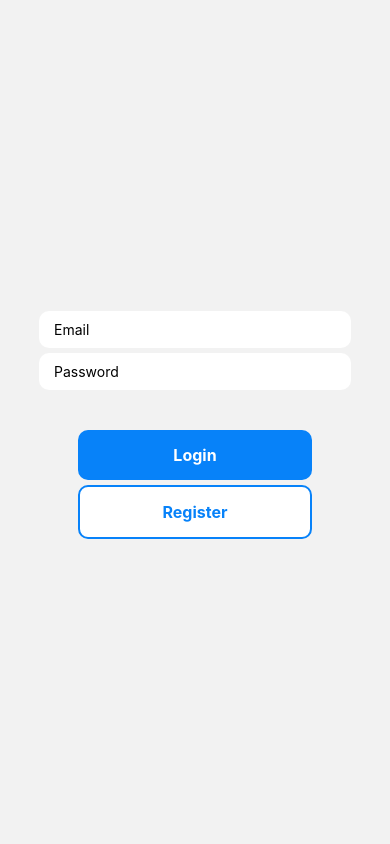
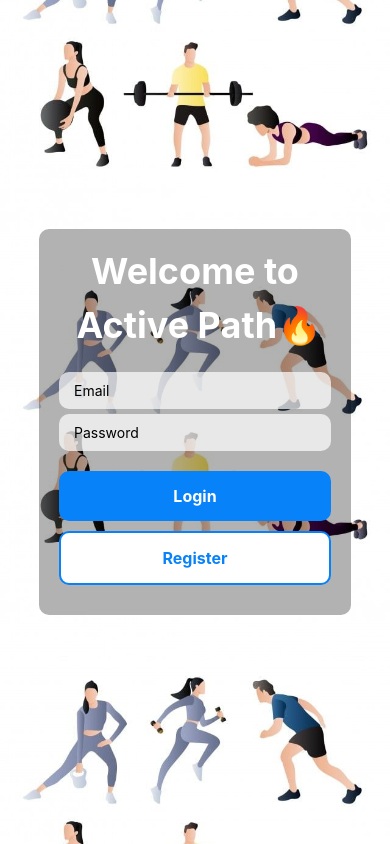
Before and after one commit to lizellecastro/COSCSWE, a React Native app: screen /Login in a window 390 px wide. Built offline with nearby package versions, Linux system fonts and the light colour scheme; no server answers.

Commit message:
Update LoginScreen.js
added a background image, welcome message and App's name.

```diff
--- a/screens/LoginScreen.js
+++ b/screens/LoginScreen.js
@@ -1,30 +1,15 @@
-import { KeyboardAvoidingView, TouchableOpacity, StyleSheet, Text, TextInput, View } from 'react-native'
-import React, { useEffect, useState } from 'react'
-import { useNavigation } from '@react-navigation/core'
-import { auth, createUserWithEmailAndPassword } from '../firebase';
-import { signInWithEmailAndPassword } from "firebase/auth";
+import React, { useState } from 'react';
+import { KeyboardAvoidingView, TouchableOpacity, StyleSheet, Text, TextInput, View, ImageBackground } from 'react-native';
+import { useNavigation } from '@react-navigation/core';
+import { auth, createUserWithEmailAndPassword, signInWithEmailAndPassword } from '../firebase';
 
+const backgroundImage = require('../assets/test.jpg');
 
 const LoginScreen = () => {
-  const [email, setEmail] = useState('')
-  const [password, setPassword] = useState('')
+  const [email, setEmail] = useState('');
+  const [password, setPassword] = useState('');
 
-  const navigation = useNavigation()
-
-  useEffect(() => {
-    const unsubscribe = auth.onAuthStateChanged(user => {
-      if (user) {
-        // Check if the logged-in user is an admin
-        if (user.email === 'lizelle@test.com') {
-          navigation.replace("AdminHome");
-        } else {
-          navigation.replace("Home");
-        }
-      }
-    });
-    return unsubscribe;
-  }, []);
-
+  const navigation = useNavigation();
 
   const handleSignUp = () => {
     createUserWithEmailAndPassword(auth, email, password)
@@ -42,12 +27,12 @@ const LoginScreen = () => {
       .catch(error => alert(error.message));
   };
 
-
   return (
-    <KeyboardAvoidingView
-      style={styles.container}
-      behavior="padding"
-    >
+    <ImageBackground source={require('../assets/test.jpg')} style={styles.backgroundImage} resizeMode="repeat">
+      <KeyboardAvoidingView style={styles.container} behavior="padding">
+        <View style={styles.overlay}>
+          <Text style={styles.welcome}>Welcome to</Text>
+          <Text style={styles.appName}> Active Path🔥</Text>
           <View style={styles.inputContainer}>
             <TextInput
               placeholder="Email"
@@ -64,24 +49,20 @@ const LoginScreen = () => {
             />
           </View>
           <View style={styles.buttonContainer}>
-        <TouchableOpacity
-          onPress={handleLogin}
-          style={styles.button}
-        >
+            <TouchableOpacity onPress={handleLogin} style={styles.button}>
               <Text style={styles.buttonText}>Login</Text>
             </TouchableOpacity>
-        <TouchableOpacity
-          onPress={handleSignUp}
-          style={[styles.button, styles.buttonOutline]}
-        >
+            <TouchableOpacity onPress={handleSignUp} style={[styles.button, styles.buttonOutline]}>
               <Text style={styles.buttonOutlineText}>Register</Text>
             </TouchableOpacity>
           </View>
+        </View>
       </KeyboardAvoidingView>
-  )
-}
+    </ImageBackground>
+  );
+};
 
-export default LoginScreen
+export default LoginScreen;
 
 const styles = StyleSheet.create({
   container: {
@@ -89,21 +70,47 @@ const styles = StyleSheet.create({
     justifyContent: 'center',
     alignItems: 'center',
   },
+  backgroundImage: {
+    flex: 1,
+    width: '100%',
+    height: '100%',
+    resizeMode: 'cover',
+    justifyContent: 'center',
+  },
+  overlay: {
+    backgroundColor: 'rgba(0, 0, 0, 0.3)', // Adjust the opacity as needed
+    justifyContent: 'center',
+    alignItems: 'center',
+    width: '80%', // Adjust the width of the container
+    padding: 20, // Adjust the padding of the container
+    borderRadius: 10, // Adjust the border radius of the container
+  },
+  welcome: {
+    fontSize: 36, // Adjust the font size as needed
+    fontWeight: 'bold',
+    color: '#fff',
+    marginBottom: 10,
+  },
+  appName: {
+    fontSize: 36, // Adjust the font size as needed
+    fontWeight: 'bold',
+    color: '#fff',
+    marginBottom: 20,
+  },
   inputContainer: {
-      width: '80%'
+    width: '100%', // Adjust the width of the input container
+    marginBottom: 20, // Adjust the margin bottom of the input container
   },
   input: {
-      backgroundColor: 'white',
+    backgroundColor: 'rgba(255, 255, 255, 0.7)',
     paddingHorizontal: 15,
     paddingVertical: 10,
     borderRadius: 10,
     marginTop: 5,
   },
   buttonContainer: {
-      width: '60%',
-      justifyContent: 'center',
-      alignItems: 'center',
-      marginTop: 40,
+    width: '100%', // Adjust the width of the button container
+    alignItems: 'center', // Center align the buttons
   },
   button: {
     backgroundColor: '#0782F9',
@@ -111,15 +118,15 @@ const styles = StyleSheet.create({
     padding: 15,
     borderRadius: 10,
     alignItems: 'center',
+    marginBottom: 10, // Adjust the margin bottom of the button
   },
   buttonOutline: {
-      backgroundColor: 'white',
-      marginTop: 5,
+    backgroundColor: '#fff',
     borderColor: '#0782F9',
     borderWidth: 2,
   },
   buttonText: {
-      color: 'white',
+    color: '#fff',
     fontWeight: '700',
     fontSize: 16,
   },
@@ -128,4 +135,4 @@ const styles = StyleSheet.create({
     fontWeight: '700',
     fontSize: 16,
   }
-})
+});
```
Lines whose indentation alone changed are shown as unchanged.
